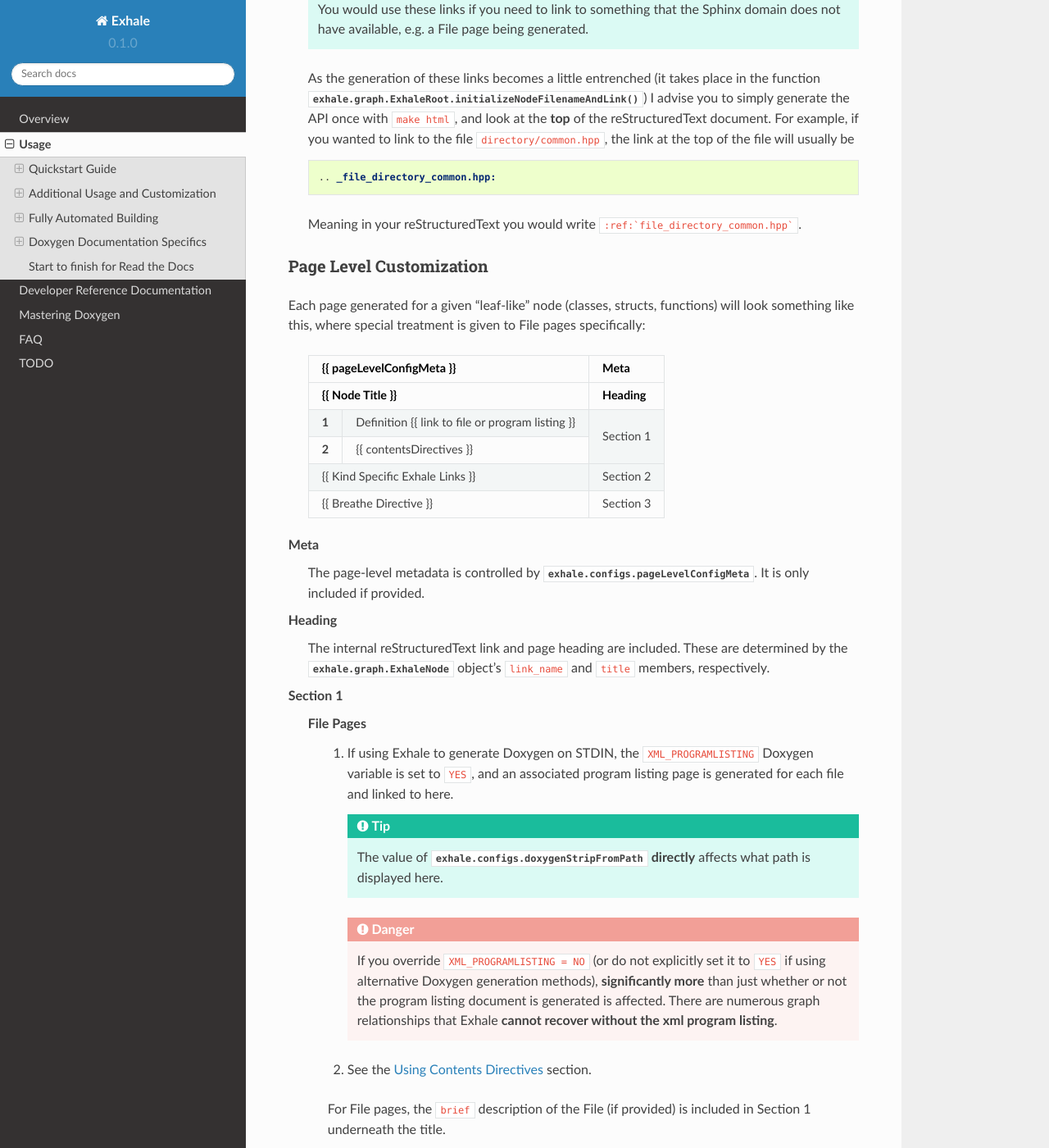
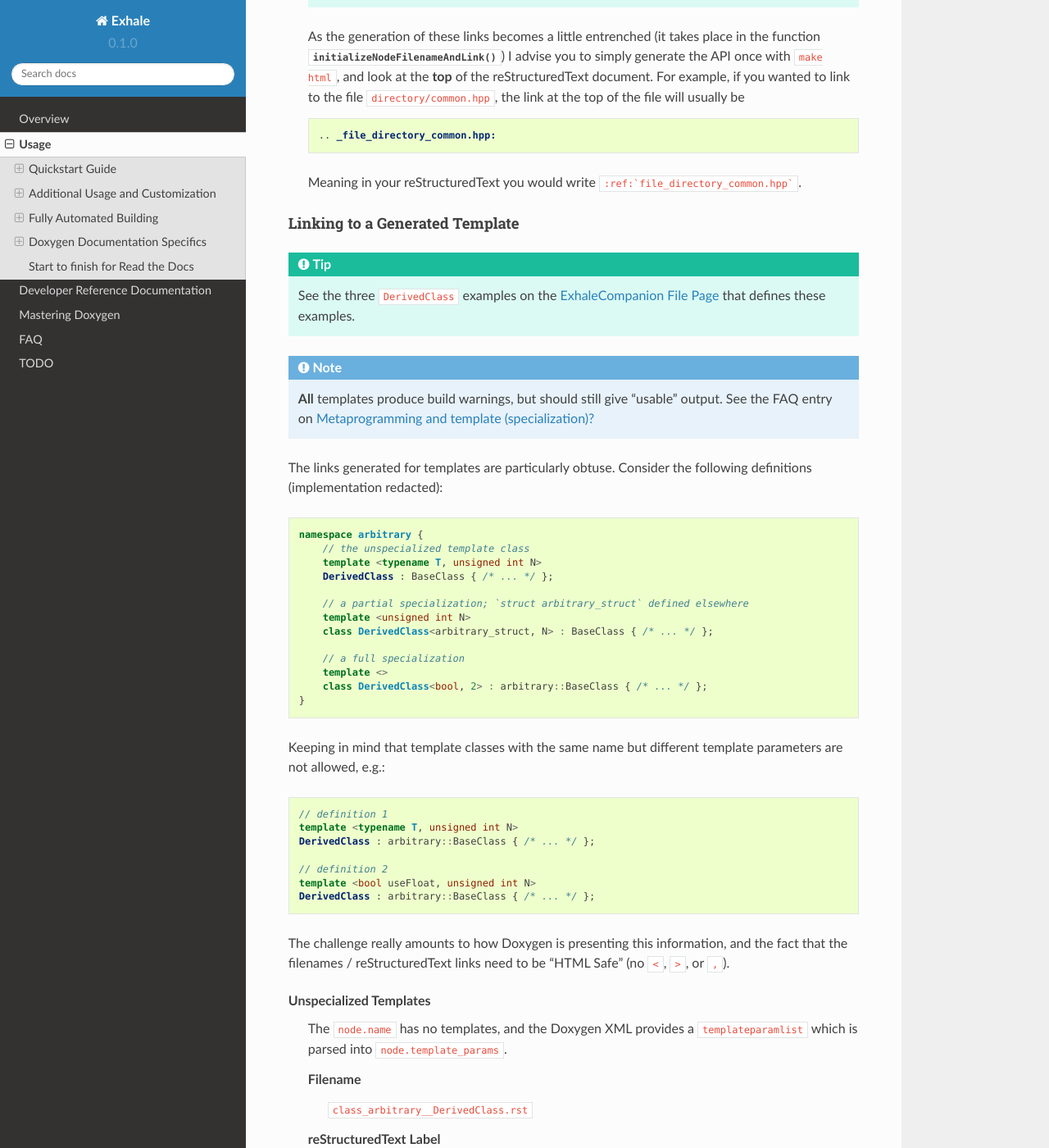
Before and after one commit to svenevs/exhale, a Sphinx documentation site: the page built from docs/usage.rst, in a window 1280 px wide and 1400 px high, scrolled down 7286 px. Shown: the whole window at 82% size. Built offline with Sphinx 7.4.7 and the Read the Docs theme 2.0.0, drawn with Linux system fonts in a browser that asks for light colours; some of the changed text lies outside the part shown.

````diff
--- a/README.rst
+++ b/README.rst
@@ -42,9 +42,50 @@ output, and may not be appropriate for other builders provided by Sphinx.
 
 .. _Breathe: http://breathe.readthedocs.io/en/latest
 
+.. end_exhale_long_desc
+
 .. contents:: Contents
    :local:
    :backlinks: none
+
+See it in Action
+----------------------------------------------------------------------------------------
+
+.. begin_in_action
+
+The `ExhaleCompanion <companion_>`_ repository has three builds to demonstrate the
+different options with respect to creating a Tree View, as well as details of specific
+HTML Theme choices:
+
++------------------------------+------------------+----------------------+
+| HTML Theme Choice            | TreeView Created | ExhaleCompanion Docs |
++==============================+==================+======================+
+| `RTD Theme <rtd>`_           | Yes              | |docs|               |
++------------------------------+------------------+----------------------+
+| `Bootstrap Theme <bstrap>`_  | Yes              | |bootstrap|          |
++------------------------------+------------------+----------------------+
+| `Alabaster`_                 | No               | |alabaster|          |
++------------------------------+------------------+----------------------+
+
+.. _companion:  https://github.com/svenevs/exhale-companion
+
+.. _rtd:       http://docs.readthedocs.io/en/latest/theme.html
+.. _bstrap:    https://ryan-roemer.github.io/sphinx-bootstrap-theme/
+.. _alabaster: https://alabaster.readthedocs.io/en/latest/
+
+.. |docs| image:: https://readthedocs.org/projects/my-favorite-documentation-test/badge/?version=latest
+    :alt: Sphinx RTD Theme Documentation Status
+    :target: http://my-favorite-documentation-test.readthedocs.io/en/latest/
+
+.. |bootstrap| image:: https://readthedocs.org/projects/my-favorite-documentation-test/badge/?version=bootstrap
+    :alt: Sphinx Bootstrap Theme Documentation Status
+    :target: http://my-favorite-documentation-test.readthedocs.io/en/bootstrap
+
+.. |alabaster| image:: https://readthedocs.org/projects/my-favorite-documentation-test/badge/?version=alabaster
+    :alt: Alabaster Theme Documentation Status
+    :target: http://my-favorite-documentation-test.readthedocs.io/en/alabaster
+
+.. end_in_action
 
 .. begin_installation
 
--- a/docs/reference_exhale_configs.rst
+++ b/docs/reference_exhale_configs.rst
@@ -73,7 +73,7 @@ Users must provide the following values to ``exhale_args`` in their ``conf.py``.
 .. tip::
 
    Recall the variable name conventions from above.  If you want to specify the value
-   for ``containmentFolder`` so that :data:`exhale.configs.containmentFolder` is
+   for ``containmentFolder`` so that :data:`~exhale.configs.containmentFolder` is
    populated, the name of the *key* is the string ``"containmentFolder"``.  Each entry
    below details what the ``type`` of the *value* of the key should be.  So in this case
    you might have
@@ -134,10 +134,10 @@ that you will link to from your documentation is laid out as follows:
     +------------+----------------------------------------------------+----------------+
 
 1. The title of the document will be the *required* key to ``"rootFileTitle"`` given to
-   ``exhale_args`` in ``conf.py``.  See :data:`exhale.configs.rootFileTitle`.
+   ``exhale_args`` in ``conf.py``.  See :data:`~exhale.configs.rootFileTitle`.
 
 2. If provided, the value of the key ``"afterTitleDescription"`` given to
-   ``exhale_args`` will be included.  See :data:`exhale.configs.afterTitleDescription`.
+   ``exhale_args`` will be included.  See :data:`~exhale.configs.afterTitleDescription`.
 
 3. The Class Hierarchy will be included next.  By default this is a bulleted list; see
    the :ref:`usage_creating_the_treeview` section.
@@ -157,12 +157,12 @@ that you will link to from your documentation is laid out as follows:
 
 5. If provided, the value of the key ``"afterHierarchyDescription"`` given to
    ``exhale_args`` will be included.  See
-   :data:`exhale.configs.afterHierarchyDescription`.
+   :data:`~exhale.configs.afterHierarchyDescription`.
 
 6. After the Class and File Hierarchies, the unabridged API index is generated.  The
    default title for this section is ``"Full API"``, but can be changed using the key
    ``"fullApiSubSectionTitle"`` in ``exhale_args``.  See
-   :data:`exhale.configs.fullApiSubSectionTitle`.
+   :data:`~exhale.configs.fullApiSubSectionTitle`.
 
 7. After the title or default value for (6), the full API is included.  This includes
    links to things such as defines, functions, typedefs, etc. that are not included in
@@ -178,10 +178,10 @@ that you will link to from your documentation is laid out as follows:
       The ``unabridged_api.rst`` performs a large number of ``.. toctree::`` directives
       to link up all of the documents.  You can control the number of bullets shown for
       each section be setting the key ``"fullToctreeMaxDepth"`` (e.g. to a smaller
-      number such as ``2``).  See :data:`exhale.configs.fullToctreeMaxDepth`.
+      number such as ``2``).  See :data:`~exhale.configs.fullToctreeMaxDepth`.
 
 8. If provided, the value of the key ``"afterBodySummary"`` will be included at the
-   bottom of the document.  See :data:`exhale.configs.afterBodySummary`.
+   bottom of the document.  See :data:`~exhale.configs.afterBodySummary`.
 
 .. tip::
 
@@ -247,9 +247,9 @@ theme.  Basically
 
       You will see that many of the color, selection, and search options are **not**
       available to be customized for ``bootstrap-treeview``.  This is by design.
-      See :data:`exhale.configs.treeViewBootstrapTextSpanClass`,
-      :data:`exhale.configs.treeViewBootstrapIconMimicColor`, and
-      :data:`exhale.configs.treeViewBootstrapOnhoverColor` for your color options.  The
+      See :data:`~exhale.configs.treeViewBootstrapTextSpanClass`,
+      :data:`~exhale.configs.treeViewBootstrapIconMimicColor`, and
+      :data:`~exhale.configs.treeViewBootstrapOnhoverColor` for your color options.  The
       links are defined by your bootstrap theme's ``a`` tag color.
 
 See the :ref:`index_credit` section for information on the licensing of these libraries.
@@ -311,12 +311,12 @@ something like this, where special treatment is given to File pages specifically
     +----------------------------------------------------------+-----------+
 
 **Meta**
-    The page-level metadata is controlled by :data:`exhale.configs.pageLevelConfigMeta`.
+    The page-level metadata is controlled by :data:`~exhale.configs.pageLevelConfigMeta`.
     It is only included if provided.
 
 **Heading**
     The internal reStructuredText link and page heading are included.  These are
-    determined by the :class:`exhale.graph.ExhaleNode` object's ``link_name`` and
+    determined by the :class:`~exhale.graph.ExhaleNode` object's ``link_name`` and
     ``title`` members, respectively.
 
 **Section 1**
@@ -326,7 +326,7 @@ something like this, where special treatment is given to File pages specifically
 
            .. tip::
 
-              The value of :data:`exhale.configs.doxygenStripFromPath` **directly**
+              The value of :data:`~exhale.configs.doxygenStripFromPath` **directly**
               affects what path is displayed here.
 
            .. danger::
@@ -366,7 +366,7 @@ something like this, where special treatment is given to File pages specifically
             is a nested type) are included.  Afterward, links to any base or derived
             classes are included.
 
-            If :data:`exhale.configs.includeTemplateParamOrderList` is ``True``, the
+            If :data:`~exhale.configs.includeTemplateParamOrderList` is ``True``, the
             template parameter list enumeration is included next.
 
         **Namespaces**
@@ -377,7 +377,7 @@ something like this, where special treatment is given to File pages specifically
 **Section 3**
     **File Pages**
         If Exhale is producing unexpected output for file level documentation, you can
-        set :data:`exhale.configs.generateBreatheFileDirectives` to ``True`` **as a
+        set :data:`~exhale.configs.generateBreatheFileDirectives` to ``True`` **as a
         debugging feature**.
 
         Please refer to the :ref:`doxygen_documentaion_specifics` section for potential
@@ -448,18 +448,18 @@ not receive a ``.. contents::`` directive by default.
 
 The way Exhale is setup is to coordinate four variables:
 
-1. :data:`exhale.configs.contentsDirectives` sets globally whether or not *any*
+1. :data:`~exhale.configs.contentsDirectives` sets globally whether or not *any*
    ``.. contents::`` directives are generated.
-2. :data:`exhale.configs.contentsTitle` determines the title of these directives.  The
+2. :data:`~exhale.configs.contentsTitle` determines the title of these directives.  The
    default is the reStructuredText default: ``Contents``.
-3. :data:`exhale.configs.contentsSpecifiers` provides the specifications to apply to the
+3. :data:`~exhale.configs.contentsSpecifiers` provides the specifications to apply to the
    ``.. contents::`` directives.  For stylistic reasons, the specifiers Exhale defaults
    to are ``:local:`` and ``:backlinks: none``.
-4. :data:`exhale.configs.kindsWithContentsDirectives` specifies the kinds of compounds
+4. :data:`~exhale.configs.kindsWithContentsDirectives` specifies the kinds of compounds
    that will include a ``.. contents::`` directive.  The default is to only generate
    these for ``namespace`` and ``file``.
 
-The implementation, if interested, is in :func:`exhale.utils.contentsDirectiveOrNone`.
+The implementation, if interested, is in :func:`~exhale.utils.contentsDirectiveOrNone`.
 Assuming you use all of the Exhale defaults, then every Namespace and File document will
 include a directive like this:
 
@@ -477,7 +477,7 @@ These defaults basically have two implications:
     page*.
 
     When using ``:local:``, the title must be explicitly specified.  So if you set
-    :data:`exhale.configs.contentsTitle` to the **empty string** (keeping all other
+    :data:`~exhale.configs.contentsTitle` to the **empty string** (keeping all other
     defaults), the directive generated would be
 
     .. code-block:: rst
@@ -577,7 +577,7 @@ possible inputs and outputs in a dictionary.  Details aside, it's easier than it
    .. tip::
 
       The full list of inputs your function will be called with are defined by
-      :data:`exhale.utils.AVAILABLE_KINDS`.
+      :data:`~exhale.utils.AVAILABLE_KINDS`.
 
 2. Use Exhale's utility function to create the correct dictionary.  Below that function
    you can now do
@@ -596,7 +596,7 @@ possible inputs and outputs in a dictionary.  Details aside, it's easier than it
 
    .. note::
 
-      The parameter to :func:`exhale.utils.makeCustomSpecificationsMapping` is the
+      The parameter to :func:`~exhale.utils.makeCustomSpecificationsMapping` is the
       **function** itself.
 
 .. end_customizing_breathe_output
@@ -613,25 +613,25 @@ Doxygen Execution and Customization
 .. begin_doxygen_execution_and_customization
 
 To have Exhale launch Doxygen when you run ``make html``, you will need to set
-:data:`exhale.configs.exhaleExecutesDoxygen` to ``True``.  After setting that, you will
+:data:`~exhale.configs.exhaleExecutesDoxygen` to ``True``.  After setting that, you will
 need to choose how Exhale is executing Doxygen.  If you already know what you are doing,
 continue on.  If you've *never* used Doxygen before, skim this, but refer to the
 :ref:`Mastering Doxygen <mastering_doxygen>` for more information on areas that you may
 get confused by.
 
 **Suggested Approach**
-    Provide a (multiline) string to :data:`exhale.configs.exhaleDoxygenStdin`.  In the
+    Provide a (multiline) string to :data:`~exhale.configs.exhaleDoxygenStdin`.  In the
     :ref:`usage_quickstart_guide`, the bare minimum needed to get things off the ground
     was used: ``INPUT`` must be set to tell Doxygen where to look.
 
     .. tip::
 
-       If you set :data:`exhale.configs.verboseBuild` to ``True``, Exhale will print out
+       If you set :data:`~exhale.configs.verboseBuild` to ``True``, Exhale will print out
        exactly what it sends to Doxygen.
 
     Presumably just specifying ``INPUT`` will not be enough, particularly if the Doxygen
     preprocessor is not understanding your code.  Exhale uses a number of defaults
-    to send to Doxygen as specified by :data:`exhale.configs.DEFAULT_DOXYGEN_STDIN_BASE`.
+    to send to Doxygen as specified by :data:`~exhale.configs.DEFAULT_DOXYGEN_STDIN_BASE`.
     The way these are used with your argument are as follows:
 
     .. code-block:: py
@@ -681,7 +681,7 @@ get confused by.
 **Using a Doxyfile**
     If you have your own customized ``Doxyfile``, just make sure it is in the same
     directory as ``conf.py``.  See the documentation for
-    :data:`exhale.configs.exhaleUseDoxyfile` for items you need to make sure agree with
+    :data:`~exhale.configs.exhaleUseDoxyfile` for items you need to make sure agree with
     the configurations you have applied elsewhere to Breathe / Exhale.
 
 .. end_doxygen_execution_and_customization
--- a/docs/usage.rst
+++ b/docs/usage.rst
@@ -52,7 +52,7 @@ Linking to a Generated File
 
    This section describes writing links on the reStructuredText side of your
    documentation, e.g. inside of the value you provided in
-   :data:`exhale.configs.afterTitleDescription` or on your ``index.rst`` or something.
+   :data:`~exhale.configs.afterTitleDescription` or on your ``index.rst`` or something.
 
    In the actual code documentation, Breathe is typically able to infer links
    automatically (which is really great!), as well as you can also use ``\ref`` from
@@ -94,7 +94,7 @@ functions that users should be aware of.
        does not have available, e.g. a File page being generated.
 
     As the generation of these links becomes a little entrenched (it takes place in the
-    function :func:`exhale.graph.ExhaleRoot.initializeNodeFilenameAndLink`) I advise you
+    function :func:`~exhale.graph.ExhaleRoot.initializeNodeFilenameAndLink`) I advise you
     to simply generate the API once with ``make html``, and look at the **top** of the
     reStructuredText document.  For example, if you wanted to link to the file
     ``directory/common.hpp``, the link at the top of the file will usually be
@@ -105,6 +105,89 @@ functions that users should be aware of.
 
     Meaning in your reStructuredText you would write
     ``:ref:`file_directory_common.hpp```.
+
+.. _usage_external_linkage_templates:
+
+Linking to a Generated Template
+++++++++++++++++++++++++++++++++++++++++++++++++++++++++++++++++++++++++++++++++++++++++
+
+.. tip::
+
+   See the three ``DerivedClass`` examples on the `ExhaleCompanion File Page <ecfp_>`_
+   that defines these examples.
+
+   .. _ecfp: http://my-favorite-documentation-test.readthedocs.io/en/latest/api/file_arbitrary_DerivedClass.h.html#classes
+
+.. note::
+
+   **All** templates produce build warnings, but should still give "usable" output.
+   See the FAQ entry on :ref:`faq_metaprogramming_and_template_specialization`
+
+The links generated for templates are particularly obtuse.  Consider the following
+definitions (implementation redacted):
+
+.. code-block:: cpp
+
+   namespace arbitrary {
+       // the unspecialized template class
+       template <typename T, unsigned int N>
+       DerivedClass : BaseClass { /* ... */ };
+
+       // a partial specialization; `struct arbitrary_struct` defined elsewhere
+       template <unsigned int N>
+       class DerivedClass<arbitrary_struct, N> : BaseClass { /* ... */ };
+
+       // a full specialization
+       template <>
+       class DerivedClass<bool, 2> : arbitrary::BaseClass { /* ... */ };
+   }
+
+Keeping in mind that template classes with the same name but different template
+parameters are not allowed, e.g.:
+
+.. code-block:: cpp
+
+   // definition 1
+   template <typename T, unsigned int N>
+   DerivedClass : arbitrary::BaseClass { /* ... */ };
+
+   // definition 2
+   template <bool useFloat, unsigned int N>
+   DerivedClass : arbitrary::BaseClass { /* ... */ };
+
+The challenge really amounts to how Doxygen is presenting this information, and the fact
+that the filenames / reStructuredText links need to be "HTML Safe" (no ``<``, ``>``, or
+``,``).
+
+**Unspecialized Templates**
+    The ``node.name`` has no templates, and the Doxygen XML provides a
+    ``templateparamlist`` which is parsed into ``node.template_params``.
+
+    **Filename**
+        ``class_arbitrary__DerivedClass.rst``
+
+    **reStructuredText Label**
+        ``.. _template_class_arbitrary__DerivedClass:``.
+
+**Partial Specializations**
+    The ``node.name`` **has** templates, and the remaining unspecialized template
+    parameters are parsed from the XML into ``node.template_params``.
+
+    **Filename**
+        ``class_arbitrary__DerivedClassLT__arbitrary__arbitrary_struct_COMMA_N__GT.rst``
+
+    **reStructuredText Label**
+        ``.. _template_class_arbitrary__DerivedClassLT__arbitrary__arbitrary_struct_COMMA_N__GT:``
+
+**Full Specializations**
+    The ``node.name`` **has** templates, but there is nothing to put into
+    ``node.template_params``.
+
+    **Filename**
+        ``class_arbitrary__DerivedClassLT__bool_COMMA_2__GT.rst``
+
+    **reStructuredText Label**
+        ``.. _template_class_arbitrary__DerivedClassLT__bool_COMMA_2__GT:``
 
 .. _usage_customizing_file_pages:
 
@@ -180,7 +263,7 @@ documentation is too advanced for Exhale's mini-parser.
 
 .. tip::
 
-   See the :func:`exhale.parse.walk` method for the currently supported Doxygen
+   See the :func:`~exhale.parse.walk` method for the currently supported Doxygen
    formatting being parsed.
 
 However, the solution is easy: use a verbatim reStructuredText environment in the
````
Also changed, not shown: other parts of README.rst (+2 -0 lines), docs/faq.rst (+51 -10 lines), docs/index.rst (+7 -0 lines), docs/mastering_doxygen.rst (+4 -4 lines), docs/reference.rst (+14 -14 lines), 5 other files.
